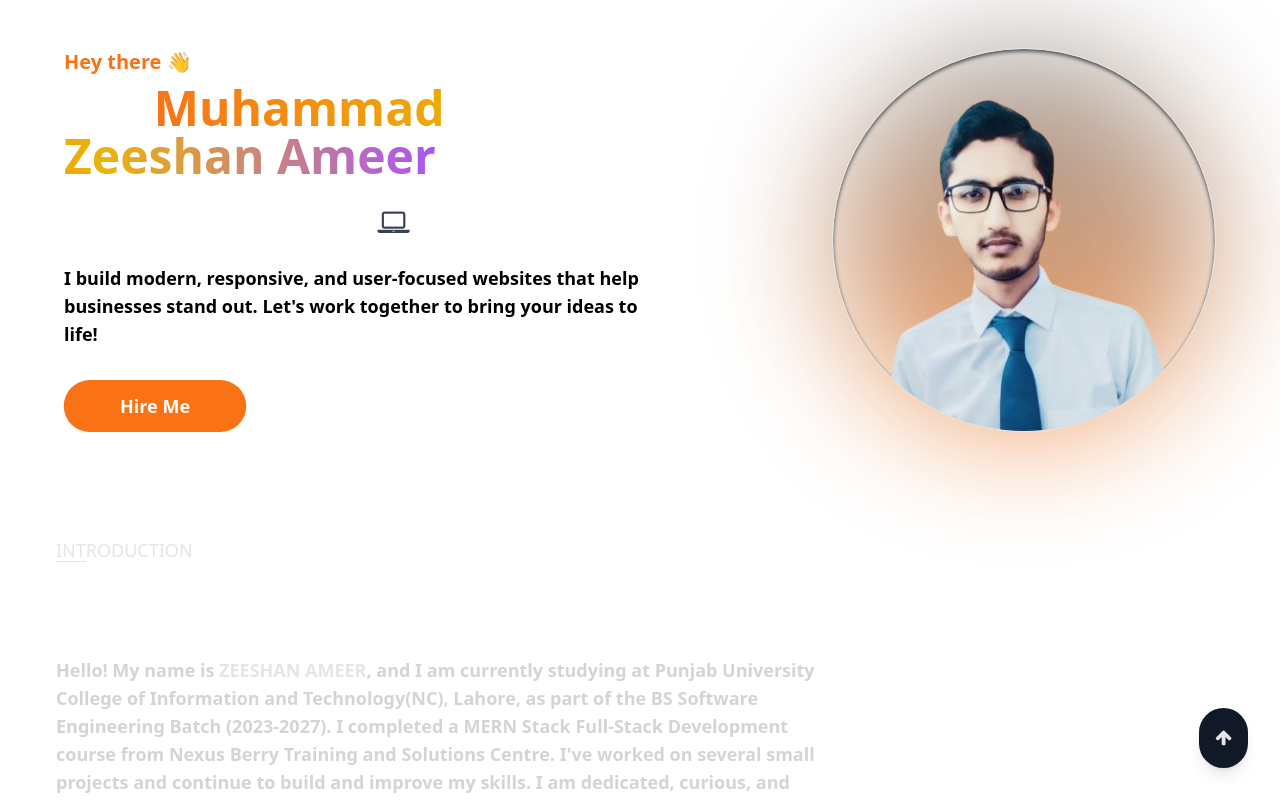
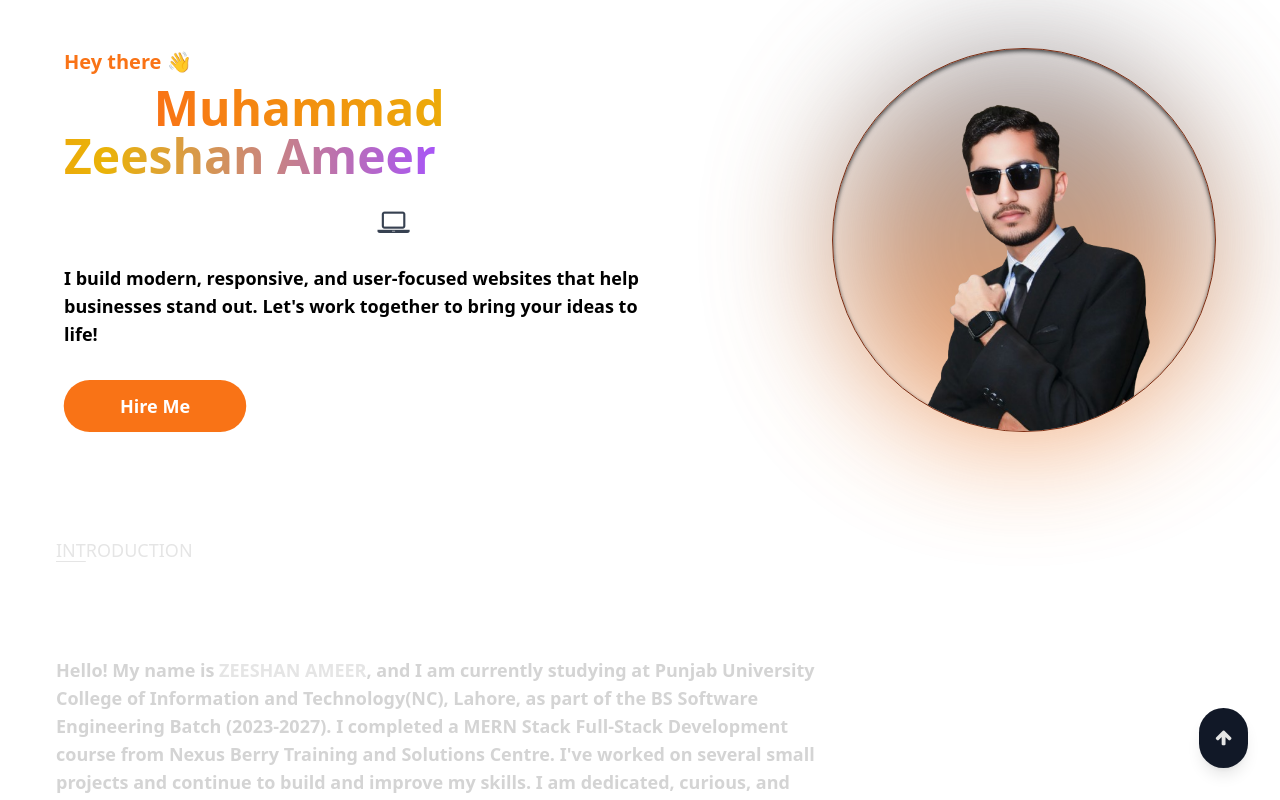
Before and after one commit to zeeshan92git/My_Portfolio, a React (Vite) app: page / in a window 1280 px wide. Shown: the top 800 px of the page. Built offline with nearby package versions, Linux system fonts and the light colour scheme.

Commit message:
init commit

```diff
--- a/src/components/Hero.jsx
+++ b/src/components/Hero.jsx
@@ -37,13 +37,13 @@ function Hero() {
         {/* Image Section */}
         <div className="relative w-60 h-60 sm:w-72 sm:h-72 md:w-80 md:h-80 lg:w-96 lg:h-96">
           {/* Glowing Gradient */}
-          <div className="absolute inset-0 rounded-full bg-gradient-to-t from-orange-500 to-neutral-500 dark:from-orange-400 dark:to-gray-700 blur-3xl opacity-70 z-0"></div>
+          <div className="absolute inset-0 rounded-full bg-gradient-to-t from-orange-500 to-gray-500 blur-3xl opacity-70 z-0"></div>
 
           {/* Profile Image */}
           <img
             src="./profile-img.png"
             alt="Profile"
-            className="relative z-10 w-full h-full object-cover rounded-full border  dark:border-neutral-700 shadow-inner shadow-neutral-700"
+            className="relative z-10 w-full h-full object-contain rounded-full border border-orange-900 shadow-inner shadow-neutral-700"
           />
         </div>
       </div>
--- a/src/components/Projects.jsx
+++ b/src/components/Projects.jsx
@@ -6,16 +6,16 @@ export default function Projects() {
     {
       img: './doccure.jpg',
       title: 'DocCure Service',
-      link: 'https://doccure-frontend.up.railway.app'
+      link: 'https://doccure-ecru.vercel.app'
     },
     {
       img: './admin.jpg',
       title: 'DocCure Admin Panel',
-      link: 'https://doc-admin.up.railway.app'
+      link: 'https://doccure-admin.vercel.app'
     },
     {
       img: './quiz.jpg',
-      title: 'Quiz App',
+      title: 'Flag Quiz App',
       link: 'https://quiz-app-kappa-ecru.vercel.app'
     },
     {
```
Also changed, not shown: public/profile-img.png.
